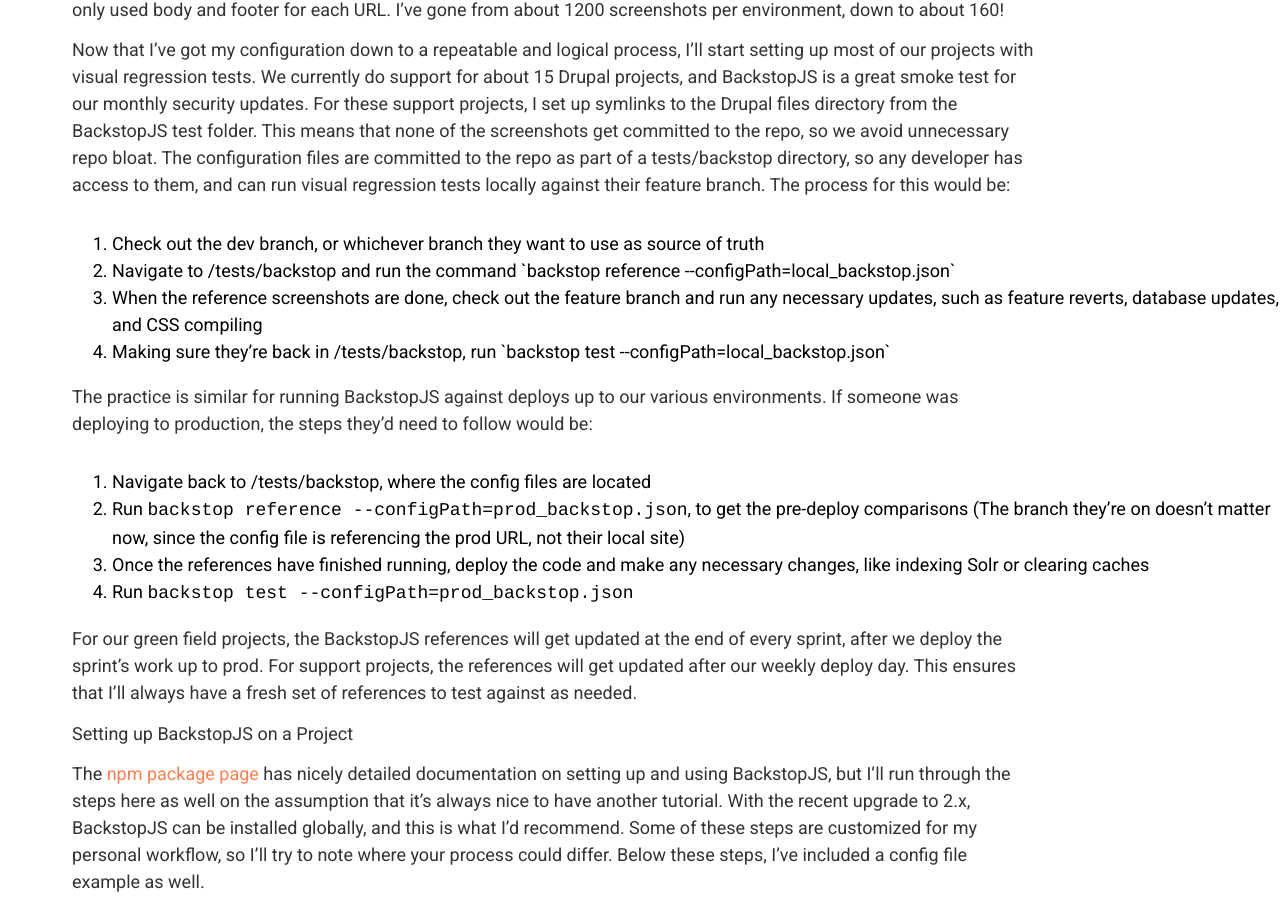
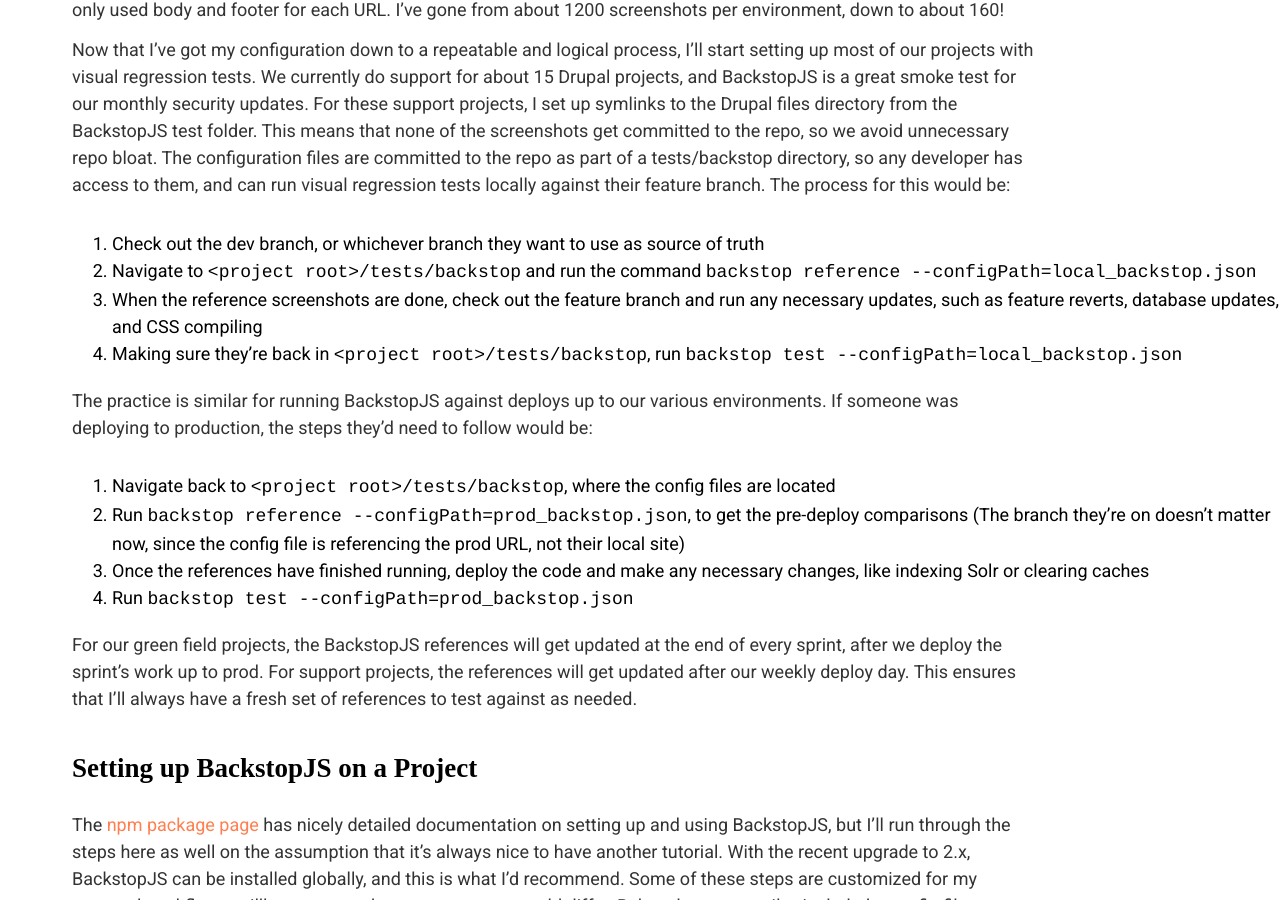
Before and after one commit to angelariggs/angelariggs.github.io, a Jekyll site: the page built from _posts/2016-11-03-vis-reg.md, in a window 1280 px wide and 900 px high, scrolled down 1824 px. Built offline with Jekyll 4.4.1, drawn with Linux system fonts in a browser that asks for light colours; some web fonts are replaced; comment, search, counter and statistics services are not loaded.

Commit message:
updated vis reg, new qa post

```diff
--- a/_posts/2016-11-03-vis-reg.md
+++ b/_posts/2016-11-03-vis-reg.md
@@ -30,20 +30,20 @@
 Now that I’ve got my configuration down to a repeatable and logical process, I’ll start setting up most of our projects with visual regression tests. We currently do support for about 15 Drupal projects, and BackstopJS is a great smoke test for our monthly security updates. For these support projects, I set up symlinks to the Drupal files directory from the BackstopJS test folder. This means that none of the screenshots get committed to the repo, so we avoid unnecessary repo bloat. The configuration files are committed to the repo as part of a tests/backstop directory, so any developer has access to them, and can run visual regression tests locally against their feature branch. The process for this would be:
 
 1. Check out the dev branch, or whichever branch they want to use as source of truth
-2. Navigate to <project root>/tests/backstop and run the command `backstop reference --configPath=local_backstop.json`
+2. Navigate to `<project root>/tests/backstop` and run the command `backstop reference --configPath=local_backstop.json`
 3. When the reference screenshots are done, check out the feature branch and run any necessary updates, such as feature reverts, database updates, and CSS compiling
-4. Making sure they’re back in <project root>/tests/backstop, run `backstop test --configPath=local_backstop.json`
+4. Making sure they’re back in `<project root>/tests/backstop`, run `backstop test --configPath=local_backstop.json`
 
 The practice is similar for running BackstopJS against deploys up to our various environments. If someone was deploying to production, the steps they'd need to follow would be:
 
-1. Navigate back to <project root>/tests/backstop, where the config files are located
+1. Navigate back to `<project root>/tests/backstop`, where the config files are located
 2. Run `backstop reference --configPath=prod_backstop.json`, to get the pre-deploy comparisons (The branch they’re on doesn’t matter now, since the config file is referencing the prod URL, not their local site)
 3. Once the references have finished running, deploy the code and make any necessary changes, like indexing Solr or clearing caches
 4. Run `backstop test --configPath=prod_backstop.json`
 
 For our green field projects, the BackstopJS references will get updated at the end of every sprint, after we deploy the sprint’s work up to prod. For support projects, the references will get updated after our weekly deploy day. This ensures that I’ll always have a fresh set of references to test against as needed.
 
-Setting up BackstopJS on a Project
+## Setting up BackstopJS on a Project
 
 The [npm package page](https://www.npmjs.com/package/backstopjs) has nicely detailed documentation on setting up and using BackstopJS, but I’ll run through the steps here as well on the assumption that it's always nice to have another tutorial. With the recent upgrade to 2.x, BackstopJS can be installed globally, and this is what I’d recommend. Some of these steps are customized for my personal workflow, so I’ll try to note where your process could differ. Below these steps, I’ve included a config file example as well.
 
@@ -135,4 +135,5 @@
 
 Visual regression testing has already benefited Metal Toad and our clients. The Drupal 7 project that was plagued with visual regressions? We’ve run into visual regressions a few more times - and with BackstopJS in place, we’ve caught it every single time. It’s also helped catch an issue on another project where the subnav menu was disappearing, when a seemingly unrelated ticket caused problems with the site’s menus. Without the regression tests, that bug would have been deployed all the way up to production. Recently, we inherited a new support project that needed security and module updates after going without them for about 6 months, and the regression tests caught missing content as a result of some of those updates. Whether used as a basic smoke test, or more detailed testing to prevent visual regressions, BackstopJS is a very useful tool, and has quickly become an important part of our commitment to code quality.
 
+
 *Have you used BackstopJS for visual regression tests? How has it helped your team? If there’s another framework that you’ve tried, what pros and cons have you discovered?*
```
Also changed, not shown: _posts/2017-02-24-role-of-qa.md (added, +20 -0 lines).
